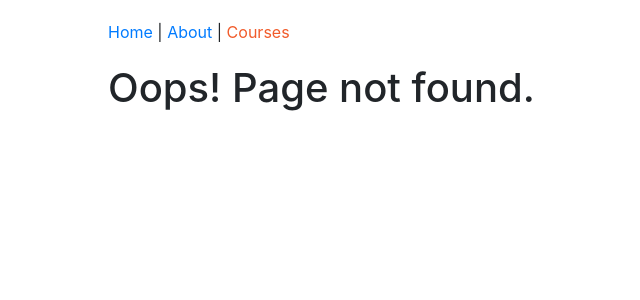
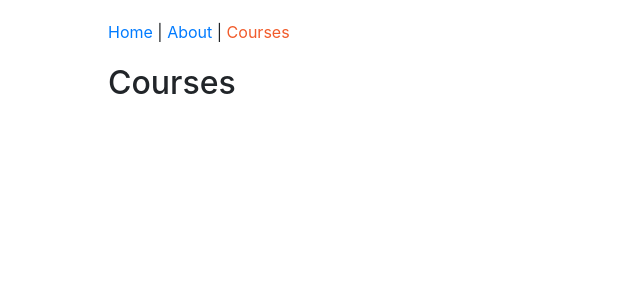
Before and after one commit to EthanBonsignori/course-manager, a React app: page /courses in a window 1280 px wide. Before the commit this address had no page. Shown: the top 300 px of the page, without its empty margins (122-762 px from the left). Built offline with nearby package versions, Linux system fonts and the light colour scheme.

Commit message:
add course page

```diff
--- a/src/components/App.js
+++ b/src/components/App.js
@@ -1,6 +1,7 @@
 import React from 'react';
 import { Route, Switch } from 'react-router-dom';
 import AboutPage from './AboutPage';
+import CoursesPage from './common/course/CoursesPage';
 import Header from './common/Header';
 import HomePage from './HomePage';
 import PageNotFound from './PageNotFound';
@@ -11,6 +12,7 @@ const App = () => (
     <Switch>
       <Route exact path='/' component={HomePage} />
       <Route path='/about' component={AboutPage} />
+      <Route path='/courses' component={CoursesPage} />
       <Route component={PageNotFound} />
     </Switch>
 
```
